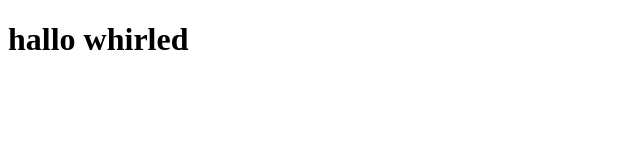
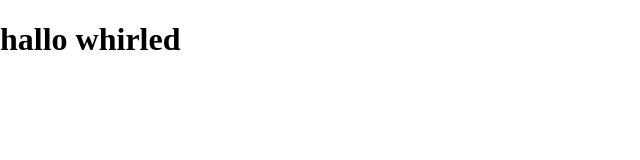
Before and after one commit to CB-Pantomime/tenzies_game, a React (Create React App) app: page / in a window 1280 px wide. Shown: the top 160 px of the page, without its empty margins (0-640 px from the left). Built offline with nearby package versions, Linux system fonts and the light colour scheme.

Commit message:
basic style added *border box, body marign 0

```diff
--- a/src/App.js
+++ b/src/App.js
@@ -1,5 +1,5 @@
 
-import './styles.css';
+import './style.css';
 
 function App() {
   return (
--- /dev/null
+++ b/src/style.css
@@ -0,0 +1,7 @@
+* {
+    box-sizing: border-box;
+}
+
+body {
+    margin: 0;
+}
```
Also changed, not shown: src/styles.css (deleted).
